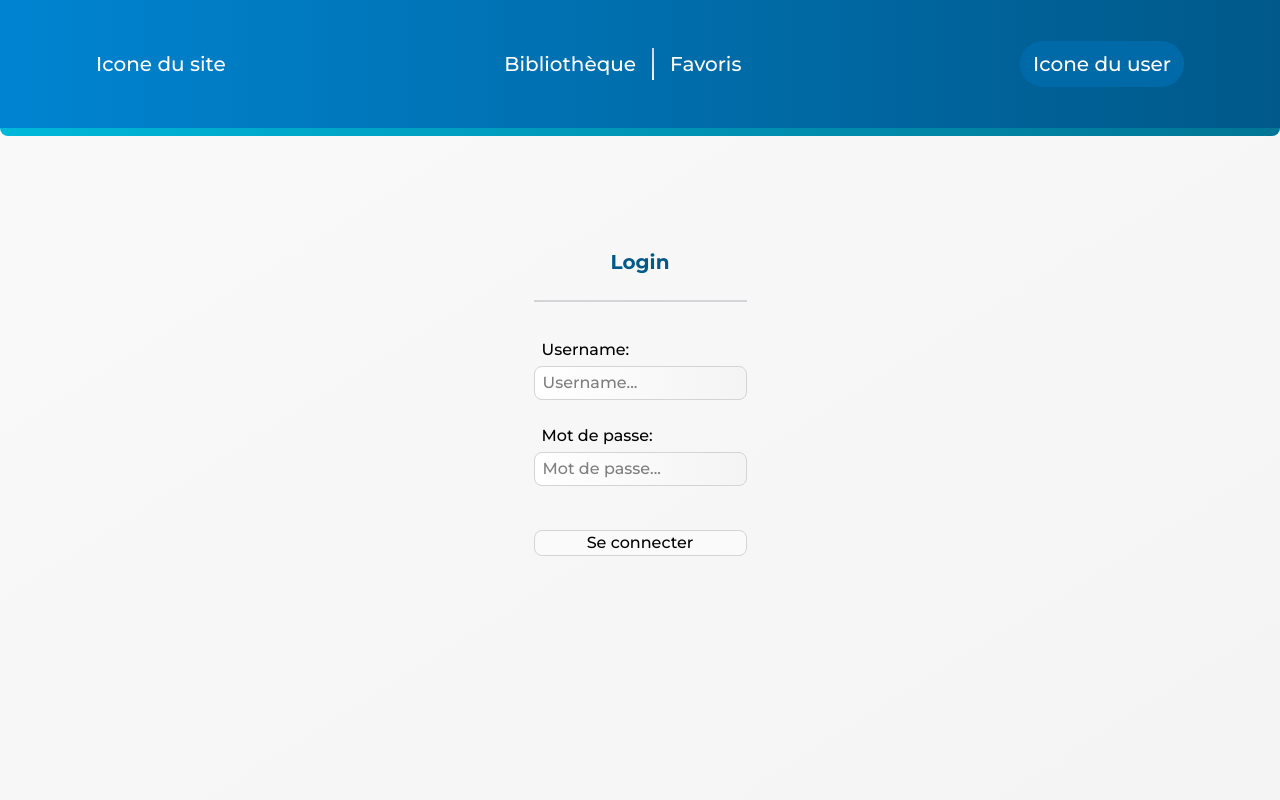
After one commit to Tatouille078/TP-PHP-SQY, a PHP site: page /login.php in a window 1280 px wide. The commit adds this page. Run offline with PHP 8.4, Linux system fonts and the light colour scheme.

Commit message:
temp push

```diff
--- a/components/header.php
+++ b/components/header.php
@@ -17,22 +17,33 @@
         }
     </style>
 </head>
-<body class="w-full min-h-screen bg-zinc-100 montserrat-normal">
+<body class="w-full min-h-screen bg-gradient-to-br from-zinc-50 to-zinc-100 montserrat-normal">
 
     <header class="h-32 w-full flex justify-between items-center bg-gradient-to-r from-sky-600 to-sky-800 px-24 text-white text-xl">
         <p class="cursor-pointer">Icone du site</p>
         <div class="flex justify-center items-center gap-x-4">
             <div class="relative flex justify-center group cursor-pointer">
                 <p>Bibliothèque</p>
-                <span class="absolute h-2 bg-gradient-to-r from-zinc-50 to-zinc-300 w-0 group-hover:w-full inset-0 top-8 transition-all duration-[300ms] rounded-xl"></span>
+                <span class="absolute h-2 bg-gradient-to-r from-zinc-50 to-zinc-300 w-0 group-hover:w-full inset-0 top-6 transition-all duration-[300ms] rounded-xl"></span>
             </div>
             <span class="w-[2px] h-8 bg-gradient-to-b from-zinc-300 to-zinc-100"></span>
             <div class="relative flex justify-center group cursor-pointer">
                 <p>Favoris</p>
-                <span class="absolute h-2 bg-gradient-to-r from-zinc-50 to-zinc-300 w-0 group-hover:w-full inset-0 top-8 transition-all duration-[300ms] rounded-xl"></span>
+                <span class="absolute h-2 bg-gradient-to-r from-zinc-50 to-zinc-300 w-0 group-hover:w-full inset-0 top-6 transition-all duration-[300ms] rounded-xl"></span>
             </div>
         </div>
-        <p class="cursor-pointer">Icone du user</p>
+        <div class="relative group">
+            <p class="cursor-pointer border-5 border-transparent bg-sky-700 group-hover:bg-sky-600 transition-all px-2 py-1 rounded-3xl group-hover:border-sky-200">Icone du user</p>
+            <div class="absolute inset-0 top-10 h-0 group-hover:h-38 text-black bg-gradient-to-br from-zinc-50 to-zinc-300 border-0 group-hover:border-1 border-transparent group-hover:border-zinc-400 rounded-xl transition-all duration-300 overflow-y-hidden">
+                <div class="relative m-4 h-0 group-hover:h-full text-end flex flex-col justify-start items-end gap-y-2 text-lg">
+                    <p>Mon profil</p>
+                    <span class="min-h-[1px] max-h-[1px] w-full bg-gradient-to-r from-zinc-700 to-zinc-900"></span>
+                    <p>Mes favories</p>
+                    <span class="min-h-[1px] max-h-[1px] w-full bg-gradient-to-r from-zinc-700 to-zinc-900"></span>
+                    <p>Déconnection</p>
+                </div>
+            </div>
+        </div>
     </header>
 
     <div class="h-2 w-full bg-gradient-to-r from-cyan-500 to-cyan-700 rounded-b-xl"></div>
--- /dev/null
+++ b/login.php
@@ -0,0 +1,64 @@
+<?php include 'components/header.php'; ?>
+
+<?php
+// Démarrer la session PHP
+session_start();
+
+// Informations de connexion à la base de données
+$host = 'localhost';  // Adresse de ton serveur MySQL
+$dbname = 'tpphp';  // Nom de ta base de données
+$username = 'root';  // Ton nom d'utilisateur
+$password = '';  // Ton mot de passe
+
+// Connexion à la base de données avec PDO
+try {
+    $pdo = new PDO("mysql:host=$host;dbname=$dbname", $username, $password);
+    $pdo->setAttribute(PDO::ATTR_ERRMODE, PDO::ERRMODE_EXCEPTION);
+} catch (PDOException $e) {
+    die("Échec de la connexion à la base de données : " . $e->getMessage());
+}
+
+// Vérifier si le formulaire de connexion a été soumis
+if (isset($_POST['username']) && isset($_POST['password'])) {
+    $username = $_POST['username'];
+    $password = $_POST['password'];
+
+    // Préparer la requête pour vérifier l'utilisateur dans la base de données
+    $stmt = $pdo->prepare("SELECT * FROM users WHERE username = :username");
+    $stmt->bindParam(':username', $username);
+    $stmt->execute();
+
+    // Vérifier si l'utilisateur existe et si le mot de passe est correct
+    $user = $stmt->fetch(PDO::FETCH_ASSOC);
+
+    if ($user && password_verify($password, $user['password'])) {
+        // Connexion réussie, stocker l'ID de l'utilisateur dans la session
+        $_SESSION['user_id'] = $user['id'];
+        $_SESSION['username'] = $user['username'];
+
+        // Rediriger vers une autre page, comme un tableau de bord
+        header("Location: dashboard.php");
+        exit();
+    } else {
+        echo "Nom d'utilisateur ou mot de passe incorrect.";
+    }
+}
+?>
+
+<div class="w-full h-full flex justify-center items-center pt-22">
+    <form action="">
+        <div class="p-4 flex flex-col justify-center items-center text-md gap-y-4">
+            <p class="text-xl text-sky-800 py-2"><b>Login</b></p>
+            <span class="h-[2px] bg-zinc-300 w-full mb-4"></span>
+            <div class="flex flex-col gap-y-1 justify-center items-start text-md py-1">
+                <p class="pl-2">Username:</p>
+                <input type="text" name="username" placeholder="Username..." class="bg-gradient-to-r from-white to-zinc-100 border border-zinc-300 text-md rounded-lg px-2 py-1">
+            </div>
+            <div class="flex flex-col gap-y-1 justify-center items-start text-md py-1">
+                <p class="pl-2">Mot de passe:</p>
+                <input type="password" placeholder="Mot de passe..." class="bg-gradient-to-r from-white to-zinc-100 border border-zinc-300 text-md rounded-lg px-2 py-1">
+            </div>
+            <button type="submit" name="password" class="cursor-pointer bg-zinc-50 border border-zinc-300 hover:bg-sky-700 transition-all hover:border-sky-800 hover:text-white w-full rounded-lg mt-6">Se connecter</button>
+        </div>
+    </form>
+</div>
```
Also changed, not shown: index.php (+10 -0 lines), scripts/index.js (line endings or trailing spaces).
